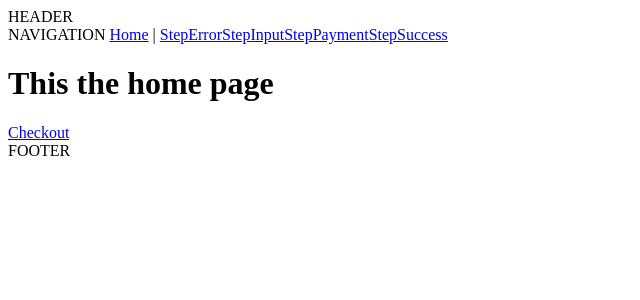
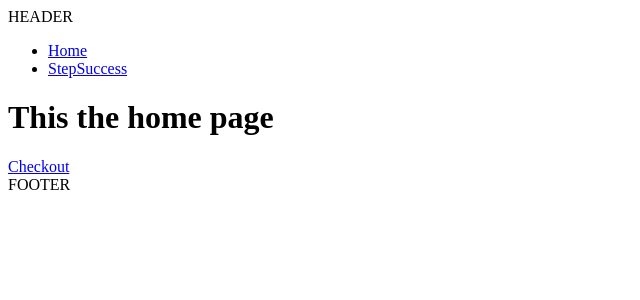
Before and after one commit to ElDav1d/checkout-wizard, a Vue app: page /comprar in a window 1280 px wide. Shown: the top 300 px of the page, without its empty margins (0-640 px from the left). Built offline with nearby package versions, Linux system fonts and the light colour scheme.

Commit message:
Apply burger menu

```diff
--- a/package.json
+++ b/package.json
@@ -11,6 +11,7 @@
   "dependencies": {
     "core-js": "^3.6.5",
     "vue": "^2.6.11",
+    "vue-burger-menu": "^2.0.5",
     "vue-router": "^3.2.0",
     "vue-simple-spinner": "^1.2.10",
     "vuex": "^3.4.0",
--- a/src/components/LayoutHeader/LayoutHeader.vue
+++ b/src/components/LayoutHeader/LayoutHeader.vue
@@ -1,17 +1,36 @@
 <template>
   <header>
     HEADER
-    <MainNavigation />
+    <MainNavigationMobile class="Hide_FromTablet" />
+    <MainNavigationDesktop class="Hide_UntilTablet" />
   </header>
 </template>
 
 <script>
-import MainNavigation from "../MainNavigation/MainNavigation";
+import MainNavigationDesktop from "../MainNavigation/MainNavigationDesktop/MainNavigationDesktop.vue";
+import MainNavigationMobile from "../MainNavigation/MainNavigationMobile/MainNavigationMobile.vue";
 
 export default {
   name: "layout-header",
   components: {
-    MainNavigation,
+    MainNavigationDesktop,
+    MainNavigationMobile,
   },
 };
 </script>
+
+<style lang="scss">
+.Hide_FromTablet {
+  @media (min-width: 768px) {
+    display: none;
+  }
+}
+
+.Hide_UntilTablet {
+  display: none;
+
+  @media (min-width: 768px) {
+    display: block;
+  }
+}
+</style>
--- a/src/components/MainNavigation/MainNavigation.vue
+++ /dev/null
@@ -1,26 +0,0 @@
-<template>
-  <nav>
-    NAVIGATION
-    <router-link :to="homePath">Home</router-link> |
-    <router-link :to="errorPath">StepError</router-link>
-    <router-link :to="dataInputPath">StepInput</router-link>
-    <router-link :to="paymentPath">StepPayment</router-link>
-    <router-link :to="successPath">StepSuccess</router-link>
-  </nav>
-</template>
-
-<script>
-import config from "../../config.js";
-
-export default {
-  data() {
-    return {
-      homePath: `/${config.HOME_PATH}`,
-      errorPath: `/${config.ERROR_PATH}`,
-      dataInputPath: `/${config.DATA_INPUT_PATH}`,
-      paymentPath: `/${config.PAYMENT_PATH}`,
-      successPath: `/${config.SUCCESS_PATH}`,
-    };
-  },
-};
-</script>
--- /dev/null
+++ b/src/components/MainNavigation/MainNavigationDesktop/MainNavigationDesktop.vue
@@ -0,0 +1,23 @@
+<template>
+  <nav>
+    <ul>
+      <li><router-link :to="homePath">Home</router-link></li>
+      <li>
+        <router-link :to="successPath">StepSuccess</router-link>
+      </li>
+    </ul>
+  </nav>
+</template>
+
+<script>
+import config from "../../../config.js";
+export default {
+  name: "main-navigation-desktop",
+  data() {
+    return {
+      homePath: `/${config.HOME_PATH}`,
+      successPath: `/${config.SUCCESS_PATH}`,
+    };
+  },
+};
+</script>
--- /dev/null
+++ b/src/components/MainNavigation/MainNavigationMobile/MainNavigationMobile.vue
@@ -0,0 +1,28 @@
+<template>
+  <div>
+    MENU
+    <span>
+      <Slide :closeOnNavigation="true" right role="list">
+        <router-link :to="homePath" role="listitem">Home</router-link>
+        <router-link :to="successPath" role="listitem">StepSuccess</router-link>
+      </Slide>
+    </span>
+  </div>
+</template>
+<script>
+import { Slide } from "vue-burger-menu";
+import config from "../../../config.js";
+
+export default {
+  name: "main-navigation-mobile",
+  data() {
+    return {
+      homePath: `/${config.HOME_PATH}`,
+      successPath: `/${config.SUCCESS_PATH}`,
+    };
+  },
+  components: {
+    Slide,
+  },
+};
+</script>
```
Also changed, not shown: 1 other file (tests, documents, lock files or other folders).
